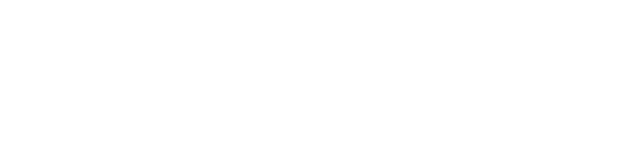
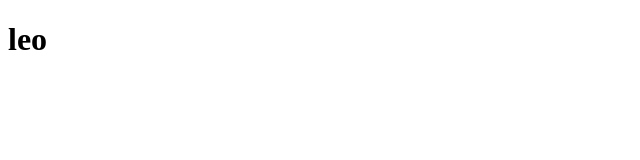
Before and after one commit to Leowilson17/practice-3, a plain HTML site: page index.html in a window 1280 px wide. Shown: the full height of the page, 0-640 px from the left. Drawn offline with Linux system fonts and the light colour scheme.

Commit message:
add heading.

```diff
--- a/index.html
+++ b/index.html
@@ -1,12 +1,16 @@
 <!DOCTYPE html>
 <html lang="en">
+
 <head>
     <meta charset="UTF-8">
     <meta name="viewport" content="width=device-width, initial-scale=1.0">
     <meta http-equiv="X-UA-Compatible" content="ie=edge">
     <title>Document</title>
 </head>
+
 <body>
+    <h1>leo
+    </h1>
+</body>
 
-</body>
 </html>
```
